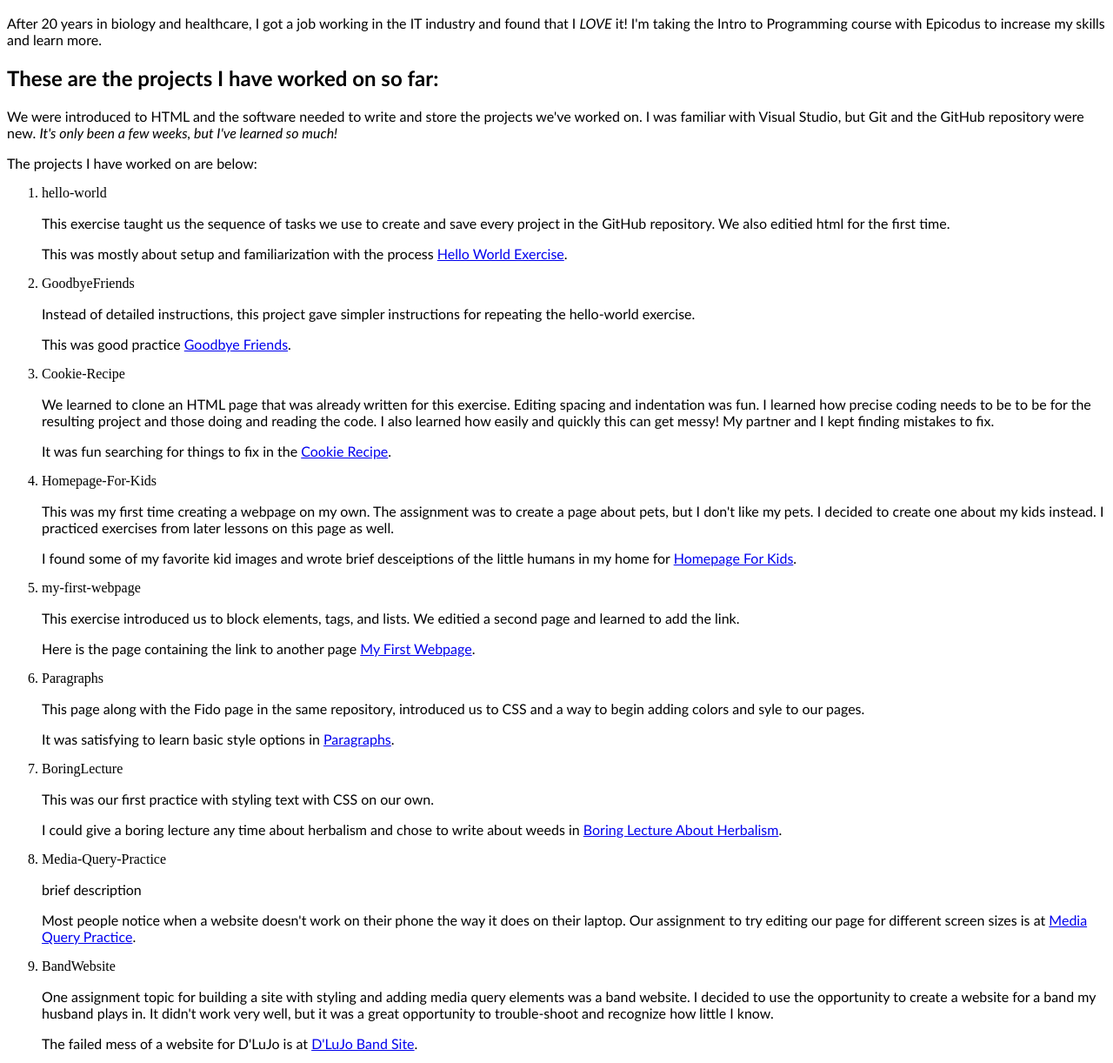
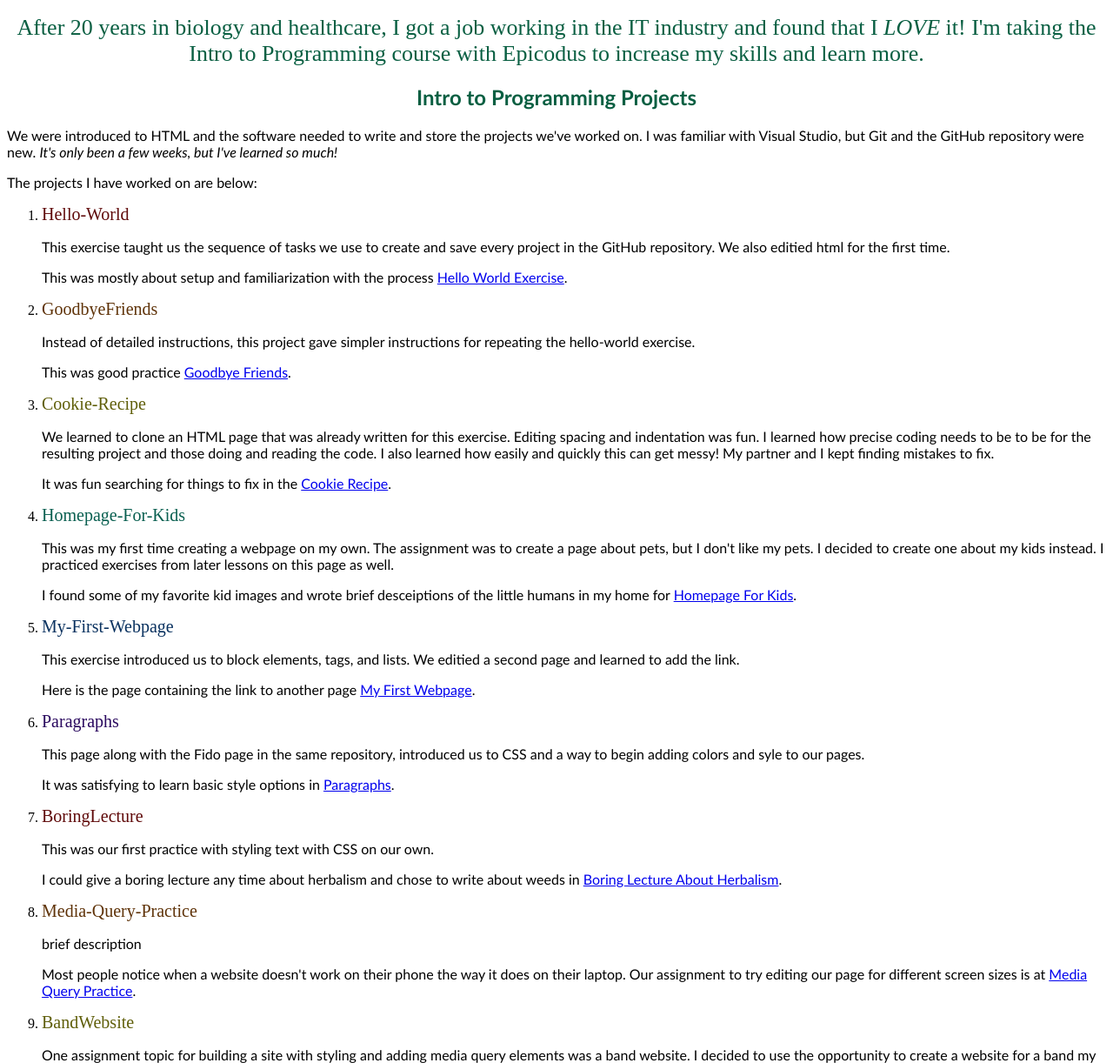
Before and after one commit to TimnaSchulze/Portfolio, a plain HTML site: page index.html in a window 1280 px wide. Shown: the part 383-1605 px from the top of the page at 87% size. Drawn offline with Linux system fonts and the light colour scheme.

Commit message:
style the projects section

```diff
--- a/css/styles.css
+++ b/css/styles.css
@@ -1,14 +1,51 @@
 h1 {
   font-family: Calibri;
-  color: rgb(49, 126, 241);
+  color: rgb(9, 95, 66);
   text-align: center;
 }
 
 h2 {
+  color:rgb(9, 95, 66);
   font-family: Calibri;
-  text-align: left;
+  text-align: center;
 }
 
 p {
   font-family: Calibri;
 }
+
+.intro {
+  color:rgb(9, 95, 66);
+  font-size:26px;
+  text-align: center;
+}
+
+.redtitle {
+  color:rgb(95, 9, 9);
+  font-size:20px;
+}
+
+.orangetitle {
+  color:rgb(95, 51, 9);
+  font-size:20px;
+}
+
+.yellowtitle {
+  color:rgb(95, 94, 9);
+  font-size:20px;
+}
+
+.greentitle {
+  color:rgb(9, 95, 80);
+  font-size:20px;
+}
+
+.bluetitle {
+  color:rgb(9, 49, 95);
+  font-size:20px;
+}
+
+.purpletitle {
+  color:rgb(42, 9, 95);
+  font-size:20px;
+}
--- a/index.html
+++ b/index.html
@@ -7,51 +7,51 @@
 <body>
   <h1>Timna Schulze</h1>
   <img src="img/TimnaPicture.jpg" alt="A photo of Timna.">
-  <p>After 20 years in biology and healthcare, I got a job working in the IT industry and found that I <em>LOVE</em> it! I'm taking the Intro to Programming course with Epicodus to increase my skills and learn more.</p>
-  <h2>These are the projects I have worked on so far:</h2>
+  <p><div class="intro">After 20 years in biology and healthcare, I got a job working in the IT industry and found that I <em>LOVE</em> it! I'm taking the Intro to Programming course with Epicodus to increase my skills and learn more.</div></p>
+  <h2>Intro to Programming Projects</h2>
   <p>We were introduced to HTML and the software needed to write and store the projects we've worked on. I was familiar with Visual Studio, but Git and the GitHub repository were new. <em>It's only been a few weeks, but I've learned so much!</em></p>
   <p>The projects I have worked on are below:</p>
 
   <ol>
 
-    <li>hello-world</li>
+    <li><span class="redtitle">Hello-World</span></li>
     <p>This exercise taught us the sequence of tasks we use to create and save every project in the GitHub repository. We also editied html for the first time.</p>
     <p>This was mostly about setup and familiarization with the process <a href="https://github.com/TimnaSchulze/hello-world">Hello World Exercise</a>.</p>
 
-    <li>GoodbyeFriends</li>
+    <li><span class="orangetitle">GoodbyeFriends</span></li>
     <p>Instead of detailed instructions, this project gave simpler instructions for repeating the hello-world exercise.</p>
     <p>This was good practice <a href="https://github.com/TimnaSchulze/GoodbyeFriends">Goodbye Friends</a>.</p>
 
-    <li>Cookie-Recipe</li>
+    <li><span class="yellowtitle">Cookie-Recipe</span></li>
     <p>We learned to clone an HTML page that was already written for this exercise. Editing spacing and indentation was fun. I learned how precise coding needs to be to be for the resulting project and those doing and reading the code. I also learned how easily and quickly this can get messy! My partner and I kept finding mistakes to fix.</p>
     <p>It was fun searching for things to fix in the <a href="https://github.com/TimnaSchulze/Cookie-Recipe">Cookie Recipe</a>.</p>
 
-    <li>Homepage-For-Kids</li>
+    <li><span class="greentitle">Homepage-For-Kids</span></li>
     <p>This was my first time creating a webpage on my own. The assignment was to create a page about pets, but I don't like my pets. I decided to create one about my kids instead. I practiced exercises from later lessons on this page as well.</p>
     <p>I found some of my favorite kid images and wrote brief desceiptions of the little humans in my home for <a href="https://github.com/TimnaSchulze/Homepage-For-Kids">Homepage For Kids</a>.</p>
 
-    <li>my-first-webpage</li>
+    <li><span class="bluetitle">My-First-Webpage</span></li>
     <p>This exercise introduced us to block elements, tags, and lists. We editied a second page and learned to add the link.</p>
     <p>Here is the page containing the link to another page <a href="https://github.com/TimnaSchulze/my-first-webpage">My First Webpage</a>.</p>
 
-    <li>Paragraphs</li>
+    <li><span class="purpletitle">Paragraphs</span></li>
     <p>This page along with the Fido page in the same repository, introduced us to CSS and a way to begin adding colors and syle to our pages.</p>
     <p>It was satisfying to learn basic style options in <a href="https://github.com/TimnaSchulze/Paragraphs">Paragraphs</a>.</p>
 
-    <li>BoringLecture</li>
+    <li><span class="redtitle">BoringLecture</span></li>
     <p>This was our first practice with styling text with CSS on our own. </p>
       <p>I could give a boring lecture any time about herbalism and chose to write about weeds in <a href="https://github.com/TimnaSchulze/BoringLecture">Boring Lecture About Herbalism</a>.</p>
 
-      <li>Media-Query-Practice</li>
+      <li><span class="orangetitle">Media-Query-Practice</span></li>
       <p>brief description</p>
       <p>Most people notice when a website doesn't work on their phone the way it does on their laptop. Our assignment to try editing our page for different screen sizes is at <a href="https://github.com/TimnaSchulze/Media-Query-Practice">Media Query Practice</a>.</p>
 
-      <li>BandWebsite</li>
+      <li><span class="yellowtitle">BandWebsite</span></li>
       <p>One assignment topic for building a site with styling and adding media query elements was a band website. I decided to use the opportunity to create a website for a band my husband plays in. It didn't work very well, but it was a great opportunity to trouble-shoot and recognize how little I know.</p>
       <p> The failed mess of a website for D'LuJo is at <a href="https://github.com/TimnaSchulze/BandWebsite">D'LuJo Band Site</a>.</p>
   </ol>
 
-  <h2>About me</h2>
+  <h2>About me</span></h2>
   <p>background including education</p>
   <p>Background including job experiene</p>
   <p>Why I decided to take a class on programming</p>
```
